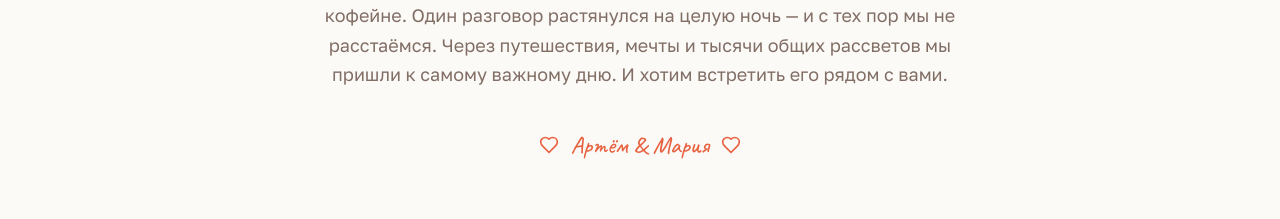
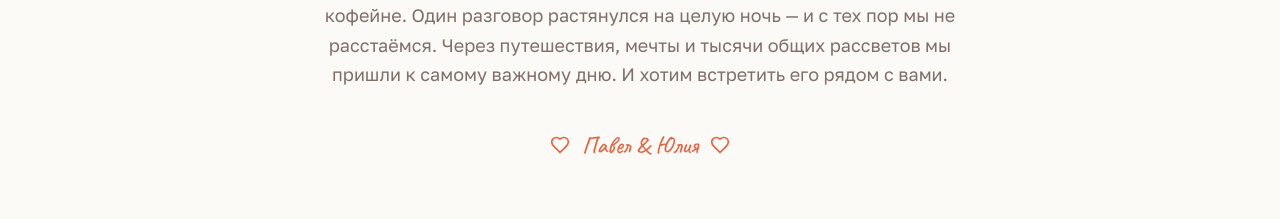
Before and after one commit to pr-poehali-dev/wedding-invite-site-51, a React (Vite) app: page / in a window 1280 px wide. Shown: the part 1060-1279 px from the top of the page. Built offline with nearby package versions, Linux system fonts and the light colour scheme.

Commit message:
`update: 1 component`

```diff
--- a/src/pages/Index.tsx
+++ b/src/pages/Index.tsx
@@ -114,7 +114,7 @@ const Index = () => {
         </p>
         <div ref={addReveal} className="reveal mt-10 flex items-center justify-center gap-3 text-primary">
           <Icon name="Heart" size={20} />
-          <span className="font-script text-2xl">Артём & Мария</span>
+          <span className="font-script text-2xl">Павел & Юлия</span>
           <Icon name="Heart" size={20} />
         </div>
       </section>
```
